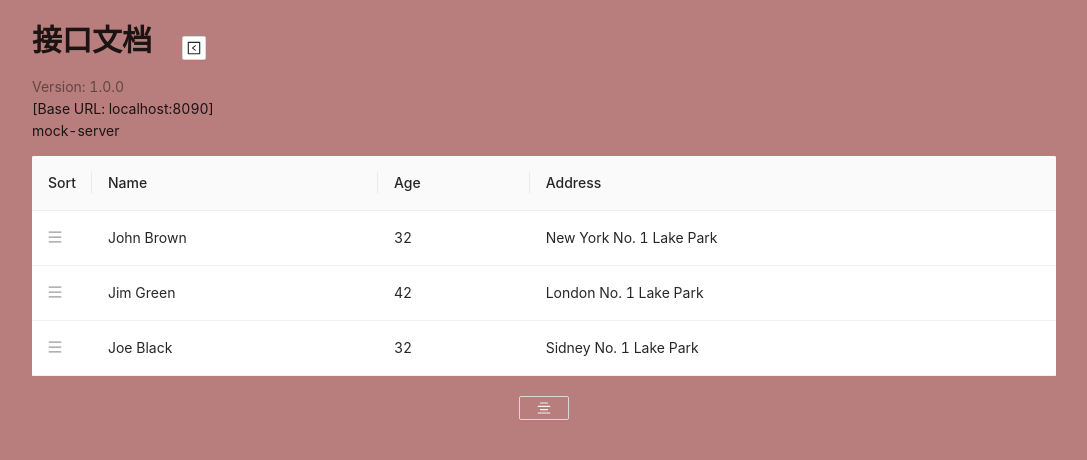
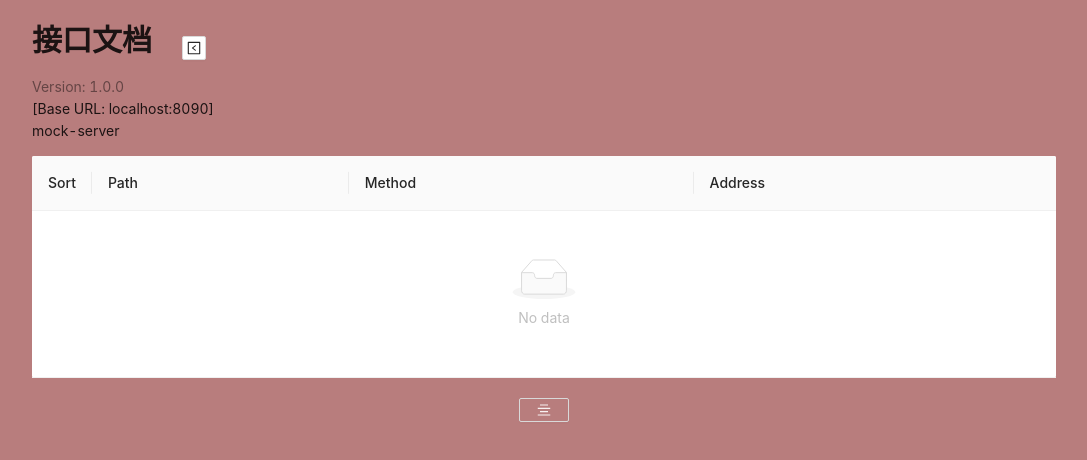
Before and after one commit to g0ngjie/alrale-mock-server, a React app in the folder views/: page / in a window 1280 px wide. Shown: the top 460 px of the page, without its empty margins (96-1183 px from the left). Built offline with nearby package versions, Linux system fonts and the light colour scheme.

Commit message:
fix: modify views

```diff
--- a/views/src/App.jsx
+++ b/views/src/App.jsx
@@ -8,44 +8,72 @@ import { Button } from "antd";
 import { AlignCenterOutlined } from "@ant-design/icons";
 
 export default class App extends React.Component {
-  state = {}
+  state = {};
 
   constructor() {
-    super()
+    super();
     this.state = {
       infos: { info: {} },
-      isShow: false
-    }
+      isShow: false,
+      list: [],
+    };
   }
 
   setModalShow(bool) {
-    this.setState({ isShow: bool })
+    this.setState({ isShow: bool });
+  }
+
+  setRows(row) {
+    const _list = this.state.list;
+    const newList = [];
+    console.log(_list.length, '_list.length');
+    if (_list.length === 0) {
+      newList.push({ ...row, index: Date.now() })
+      this.setState({ list: newList });
+    } else {
+      for (let i = 0; i < _list.length; i++) {
+        const item = _list[i];
+        newList.push({ ...item, index: Date.now() });
+      }
+      newList.push({ ...row, index: row.index + _list.length })
+      // const newList = _list.map(item => item.index = Date.now())
+      // console.log(newList);
+      // newList.push({ ...row, index: Date.now() });
+      // _list.push({ ...row, index: Date.now() });
+      console.log(newList, 'newList');
+      this.setState({ list: newList });
+    }
   }
 
   componentDidMount() {
     this.setState({
-      infos: headerInfos
-    })
+      infos: headerInfos,
+    });
   }
 
-
-
   render() {
-    return (<div className="container">
+    return (
+      <div className="container">
         <div className="columns">
           <HeadInfo infos={this.state.infos} />
-        <SortableTable />
+          <SortableTable list={this.state.list} />
           <Button
             size="small"
             type="ghost"
             icon={
-            <AlignCenterOutlined style={{ color: 'rgba(255,255,255,0.9)' }} />
+              <AlignCenterOutlined style={{ color: "rgba(255,255,255,0.9)" }} />
             }
             onClick={() => this.setModalShow(true)}
-          style={{ marginTop: '20px', width: '50px' }}
+            style={{ marginTop: "20px", width: "50px" }}
           />
-        <RouterForm setModalShow={(bool) => this.setModalShow(bool)} isShow={this.state.isShow} />
+          <RouterForm
+            list={this.state.list}
+            setRows={(list) => this.setRows(list)}
+            setModalShow={(bool) => this.setModalShow(bool)}
+            isShow={this.state.isShow}
+          />
         </div>
-    </div>);
+      </div>
+    );
   }
 }
--- a/views/src/components/Router/index.jsx
+++ b/views/src/components/Router/index.jsx
@@ -1,18 +1,20 @@
-import React from 'react';
-import {
-    Form,
-    Input,
-    Modal,
-    Radio
-} from 'antd';
+import React from "react";
+import { Form, Input, Modal, Radio, Button } from "antd";
 
 export default class RouterForm extends React.Component {
+  form = React.createRef();
 
+  state = {
+    data: {},
+  };
   setIsModalVisible(val) {
-        this.props.setModalShow(val)
+    this.props.setModalShow(val);
   }
 
   handleOk = () => {
+    // console.log(this.form, "form");
+    const row = this.form.current.getFieldsValue(["method", "path"]);
+    this.props.setRows({...row, index: Date.now()});
     this.setIsModalVisible(false);
   };
 
@@ -20,11 +22,23 @@ export default class RouterForm extends React.Component {
     this.setIsModalVisible(false);
   };
 
+  onValuesChange(changedValues, allValues) {
+    //   console.log(changedValues, allValues)
+    // this.setState({ data: {...allValues} });
+  }
+
   render() {
     return (
       <>
-                <Modal title="接口文件" style={{ top: 20 }} visible={this.props.isShow} onOk={this.handleOk} onCancel={this.handleCancel}>
+        <Modal
+          title="接口文件"
+          style={{ top: 20 }}
+          visible={this.props.isShow}
+          onOk={this.handleOk}
+          onCancel={this.handleCancel}
+        >
           <Form
+            ref={this.form}
             labelCol={{
               span: 4,
             }}
@@ -32,16 +46,17 @@ export default class RouterForm extends React.Component {
               span: 17,
             }}
             layout="horizontal"
+            onValuesChange={this.onValuesChange}
             // initialValues={{
             //     size: 'small',
             // }}
             // size='small'
           >
-                        <Form.Item label="Path">
+            <Form.Item label="Path" name="path">
               <Input placeholder="路由地址" />
             </Form.Item>
-                        <Form.Item label="协议">
-                            <Radio.Group defaultValue="get">
+            <Form.Item label="协议" name="method">
+              <Radio.Group>
                 <Radio.Button value="get">GET</Radio.Button>
                 <Radio.Button value="post">POST</Radio.Button>
                 <Radio.Button value="put">PUT</Radio.Button>
--- a/views/src/components/Table/index.jsx
+++ b/views/src/components/Table/index.jsx
@@ -22,13 +22,13 @@ const columns = [
     render: () => <DragHandle />,
   },
   {
-    title: "Name",
-    dataIndex: "name",
+    title: "Path",
+    dataIndex: "path",
     className: "drag-visible",
   },
   {
-    title: "Age",
-    dataIndex: "age",
+    title: "Method",
+    dataIndex: "method",
   },
   {
     title: "Address",
@@ -65,19 +65,19 @@ const SortableContainer = sortableContainer((props) => <tbody {...props} />);
 
 export default class SortableTable extends React.Component {
   state = {
-    dataSource: data,
+    list: [],
   };
 
   onSortEnd = ({ oldIndex, newIndex }) => {
-    const { dataSource } = this.state;
+    const { list } = this.props;
     if (oldIndex !== newIndex) {
       const newData = arrayMove(
-        [].concat(dataSource),
+        [].concat(list),
         oldIndex,
         newIndex
       ).filter((el) => !!el);
       console.log("Sorted items: ", newData);
-      this.setState({ dataSource: newData });
+      this.setState({ list: newData });
     }
   };
 
@@ -92,24 +92,36 @@ export default class SortableTable extends React.Component {
   );
 
   DraggableBodyRow = ({ className, style, ...restProps }) => {
-    const { dataSource } = this.state;
+    const { list } = this.props;
     // function findIndex base on Table rowKey props and should always be a right array index
-    const index = dataSource.findIndex(
+    const index = list.findIndex(
       (x) => x.index === restProps["data-row-key"]
     );
     return <SortableItem index={index} {...restProps} />;
   };
 
+  componentDidMount() {
+    this.setState({ list: this.props.list })
+  }
+
+  componentWillReceiveProps(nextProps) {
+    // console.log(nextProps, 'pro');
+    this.setState({ list: nextProps.list })
+  }
+
   render() {
-    const { dataSource } = this.state;
+    // const { list } = this.state
 
     return (
       <div className="table-container">
         <Table
           pagination={false}
-          dataSource={dataSource}
+          dataSource={this.state.list}
           columns={columns}
-          rowKey="index"
+          // rowKey="index"
+          rowKey={function(record) {
+            return record.index + Date.now()
+          }}
           components={{
             body: {
               wrapper: this.DraggableContainer,
```
Lines whose indentation alone changed are shown as unchanged.
